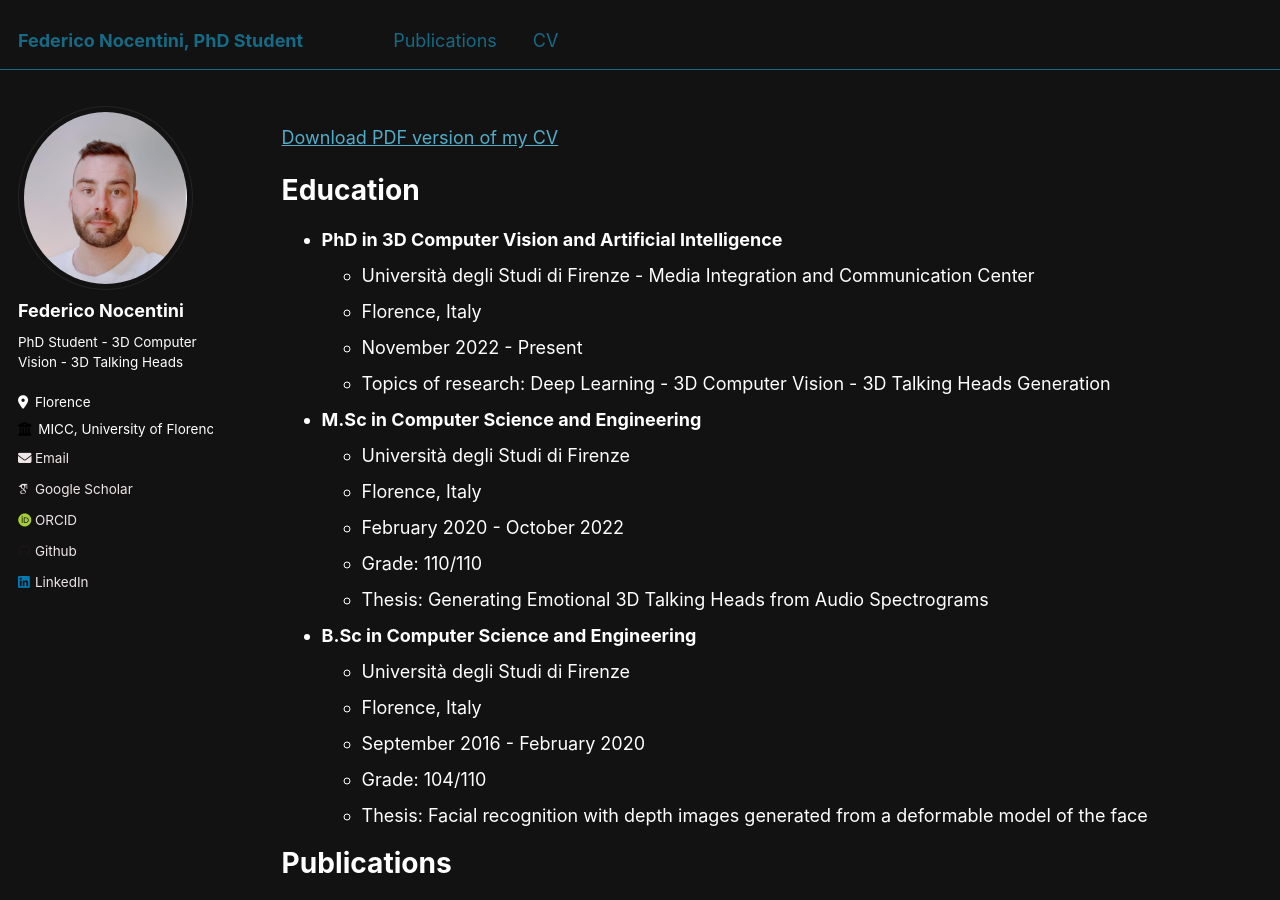
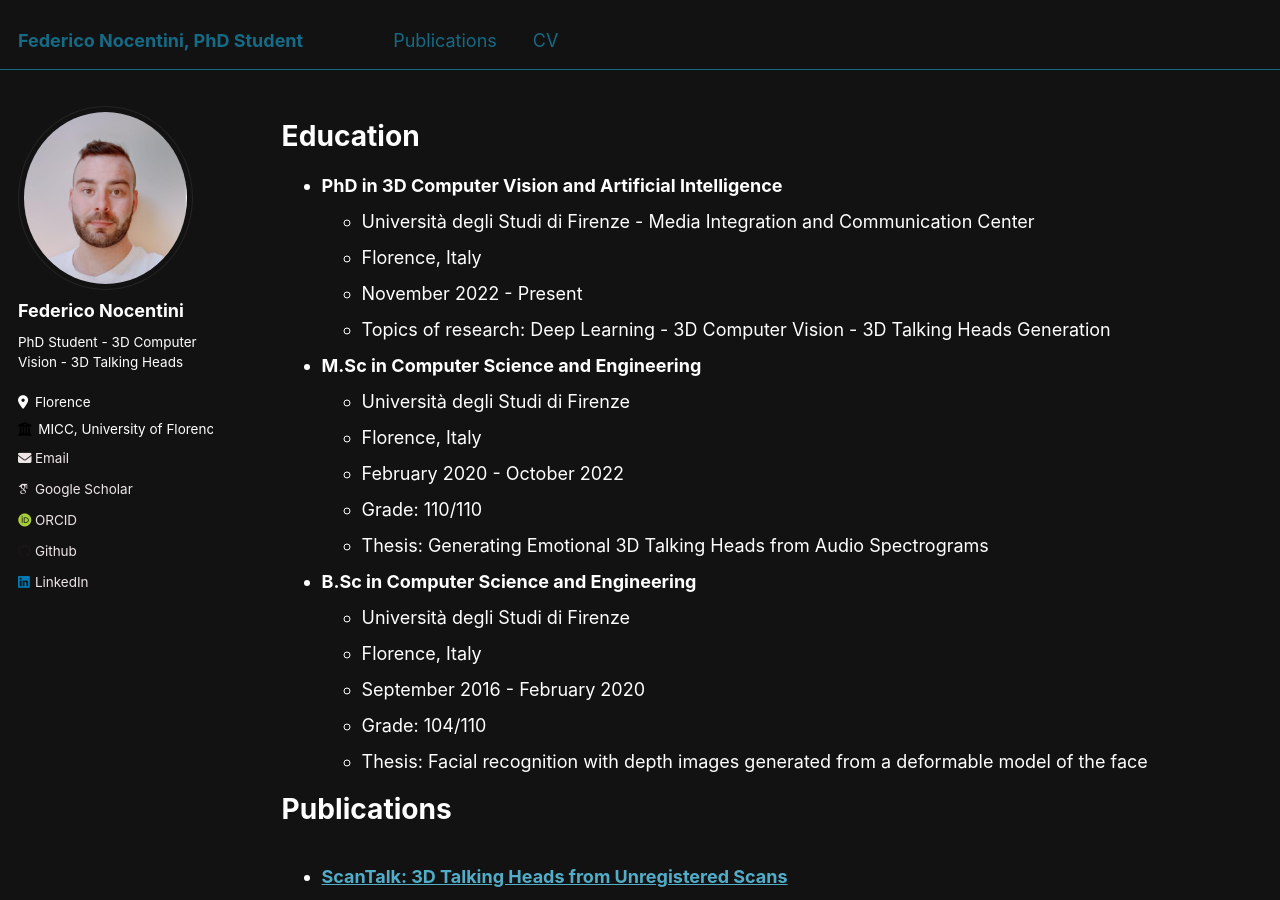
Before and after one commit to FedeNoce/fedenoce.github.io, a Jekyll site: the page built from _pages/cv.md, in a window 1280 px wide and 900 px high. Built offline with Jekyll 4.4.1, drawn with Linux system fonts in a browser that asks for light colours; some web fonts are replaced; some of the changed text lies outside the part shown.

Commit message:
modified:   _pages/cv.md

```diff
--- a/_pages/cv.md
+++ b/_pages/cv.md
@@ -8,8 +8,6 @@ redirect_from:
 ---
 
 {% include base_path %}
-
-[Download PDF version of my CV](./files/Federico_Nocentini_CV_.pdf)
 
 Education
 ======
```
Also changed, not shown: other parts of _pages/cv.md (+3 -0 lines).
